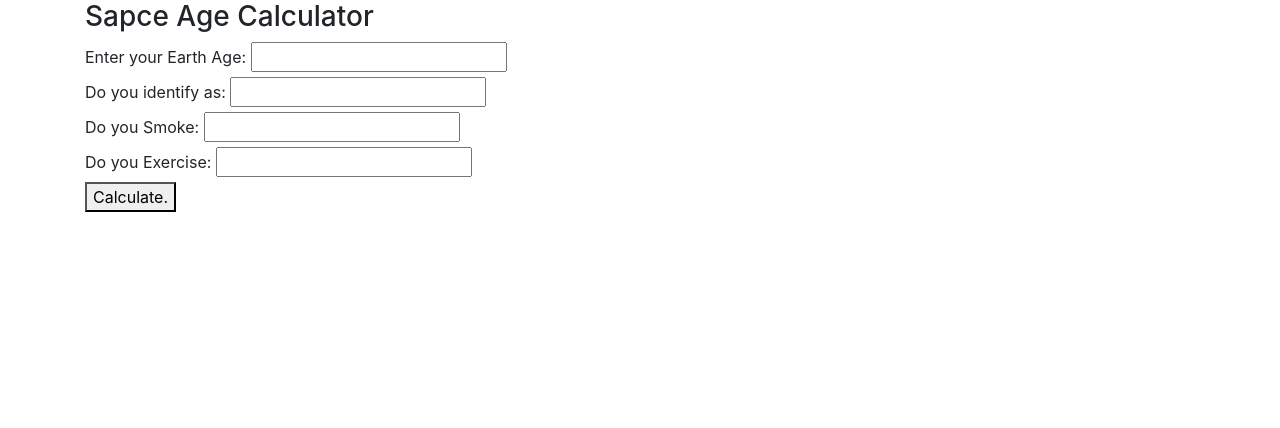
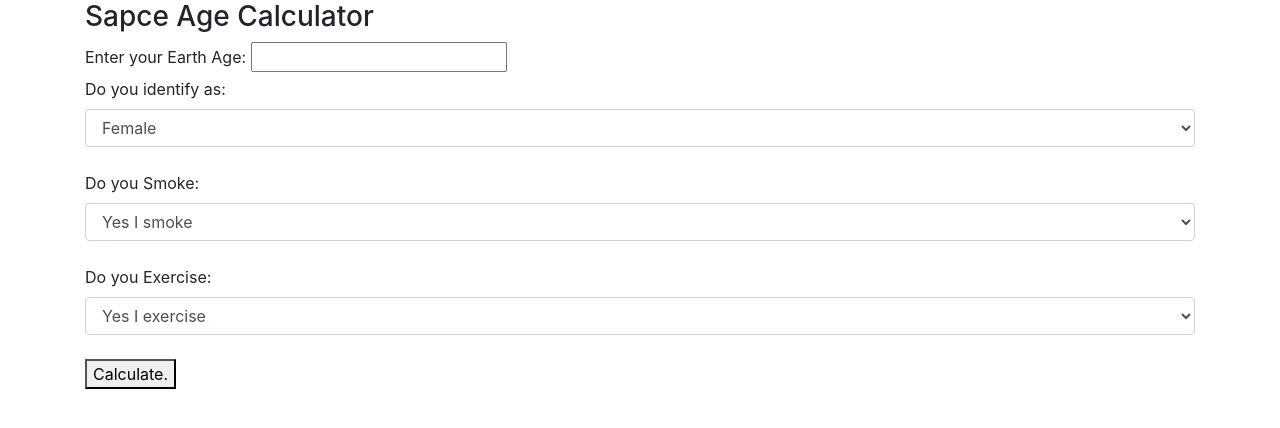
Before and after one commit to AdamMansell/spaceAgeCalc, a website built with webpack: page src/index.html in a window 1280 px wide. Built offline with nearby package versions, Linux system fonts and the light colour scheme.

Commit message:
Update index.html & main.js

```diff
--- a/src/index.html
+++ b/src/index.html
@@ -10,15 +10,22 @@
         <label for="age">Enter your Earth Age: </label>
         <input id="age" type="text"><br>
         <label for="sex">Do you identify as: </label>
-        <input id="sex" type="text"><br>
-        <label for="smoke">Do you Smoke: </label>
-        <input id="smoke" type="text"><br>
+        <select id="sex" class="form-control">
+          <option name="female" value="female">Female</option>
+          <option name="male" value="male">Male</option>
+        </select><br>
+        <label for="smoker">Do you Smoke: </label>
+        <select id="smoker" class="form-control">
+          <option name="smoke" value="smoke">Yes I smoke</option>
+          <option name="non-smoke" value="non-smoke">No I don't smoke</option>
+        </select><br>
         <label for="exercise">Do you Exercise: </label>
-        <input id="exercise" type="text"><br>
+        <select id="exercise" class="form-control">
+          <option name="exercise-yes" value="yes">Yes I exercise</option>
+          <option name="exercise-no" value="no">No I don't exercise</option>
+        </select><br>
         <button type="submit">Calculate.</button>
       </form>
     </div>
-
-
   </body>
 </html>
--- a/src/main.js
+++ b/src/main.js
@@ -1,4 +1,4 @@
-import {Human} from "./js/blscript.js";
+import { Human } from "./js/space-scripts.js";
 import $ from 'jquery';
 import 'bootstrap';
 import 'bootstrap/dist/css/bootstrap.min.css';
@@ -6,11 +6,11 @@ import './css/styles.css';
 
 
 $(document).ready(function () {
-  $('#space').submit(function(event) {
+  $('#space').submit(function (event) {
     event.preventDefault();
     const age = $('#age').val();
     const sex = $('#sex').val();
-    const smoke = $('#smoke').val();
+    const smoke = $('#smoker').val();
     const exercise = $('#exercise').val();
   });
 });
```
